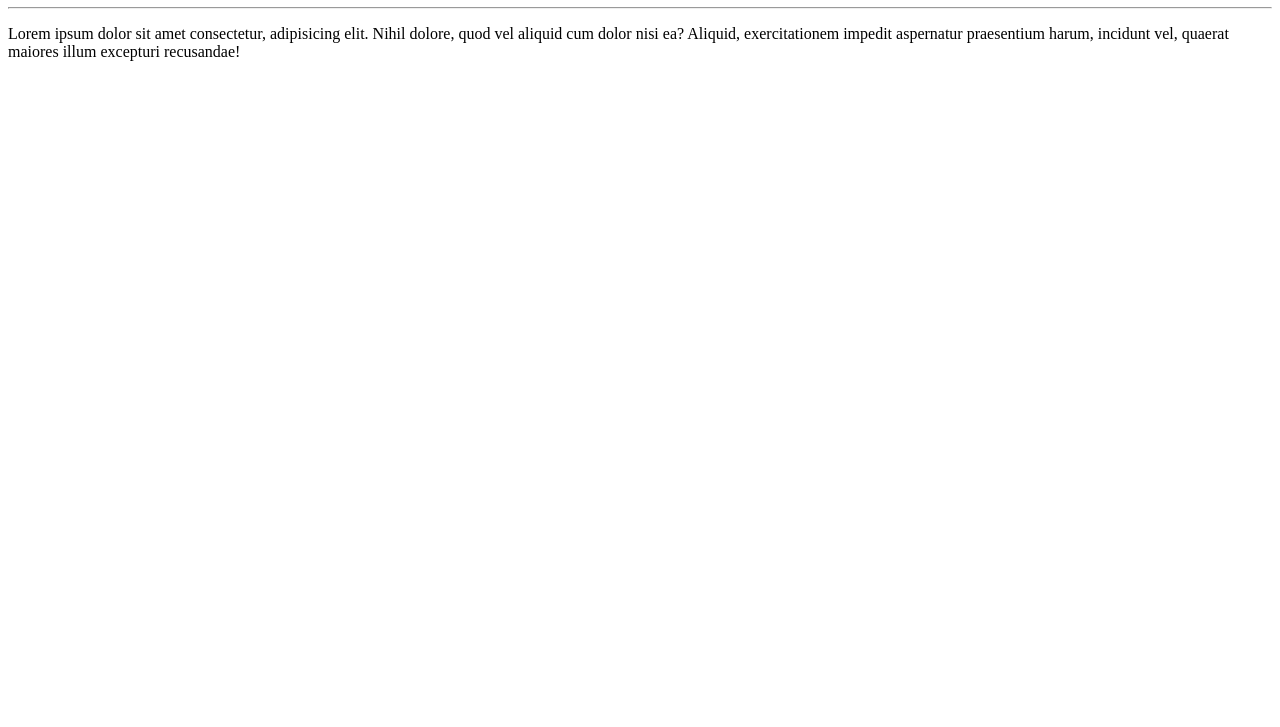
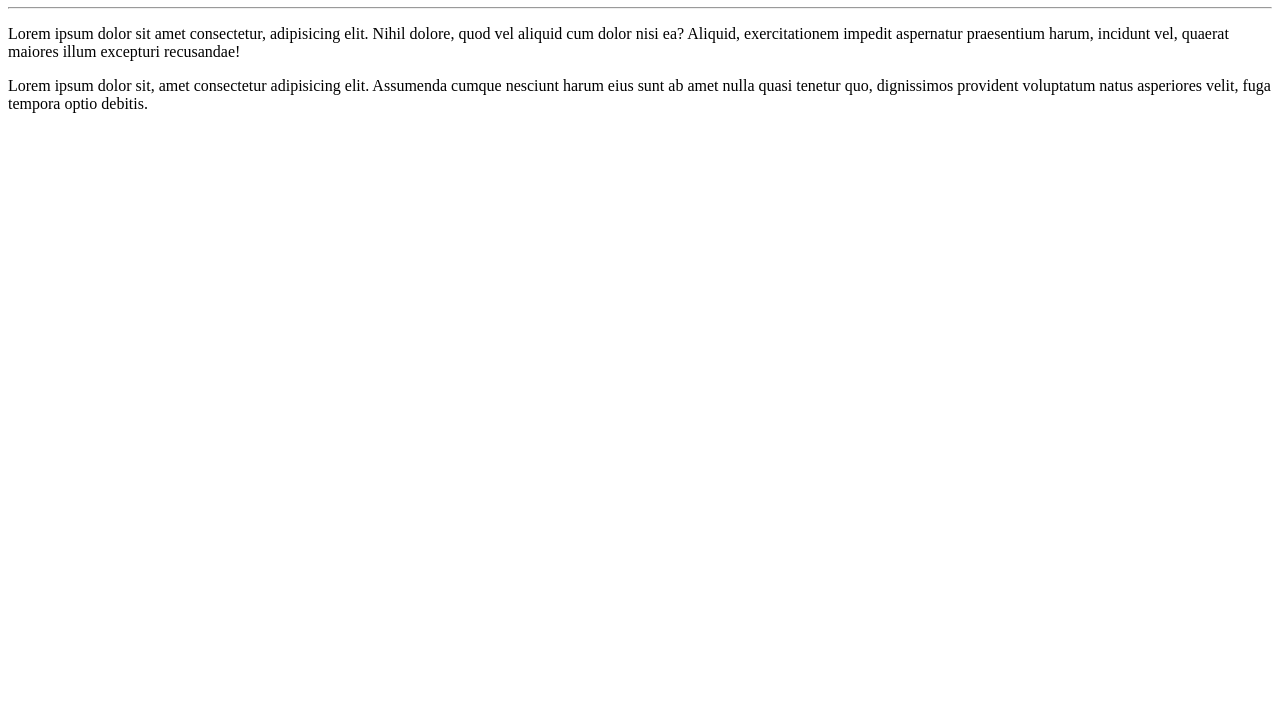
Before and after one commit to Silvio-Jesus/Cheers-Project, a plain HTML site: page Site Exemplo/Index.html in a window 1280 px wide. Shown: the part 73-800 px from the top of the page. Drawn offline with Linux system fonts and the light colour scheme.

Commit message:
Accrecentei um parágrafo

```diff
--- a/Site Exemplo/Index.html
+++ b/Site Exemplo/Index.html
@@ -9,5 +9,6 @@
     <h1>Cheers-Project</h1>
     <hr>
 <p>Lorem ipsum dolor sit amet consectetur, adipisicing elit. Nihil dolore, quod vel aliquid cum dolor nisi ea? Aliquid, exercitationem impedit aspernatur praesentium harum, incidunt vel, quaerat maiores illum excepturi recusandae!</p>
+<p>Lorem ipsum dolor sit, amet consectetur adipisicing elit. Assumenda cumque nesciunt harum eius sunt ab amet nulla quasi tenetur quo, dignissimos provident voluptatum natus asperiores velit, fuga tempora optio debitis.</p>
 </body>
 </html>
```
